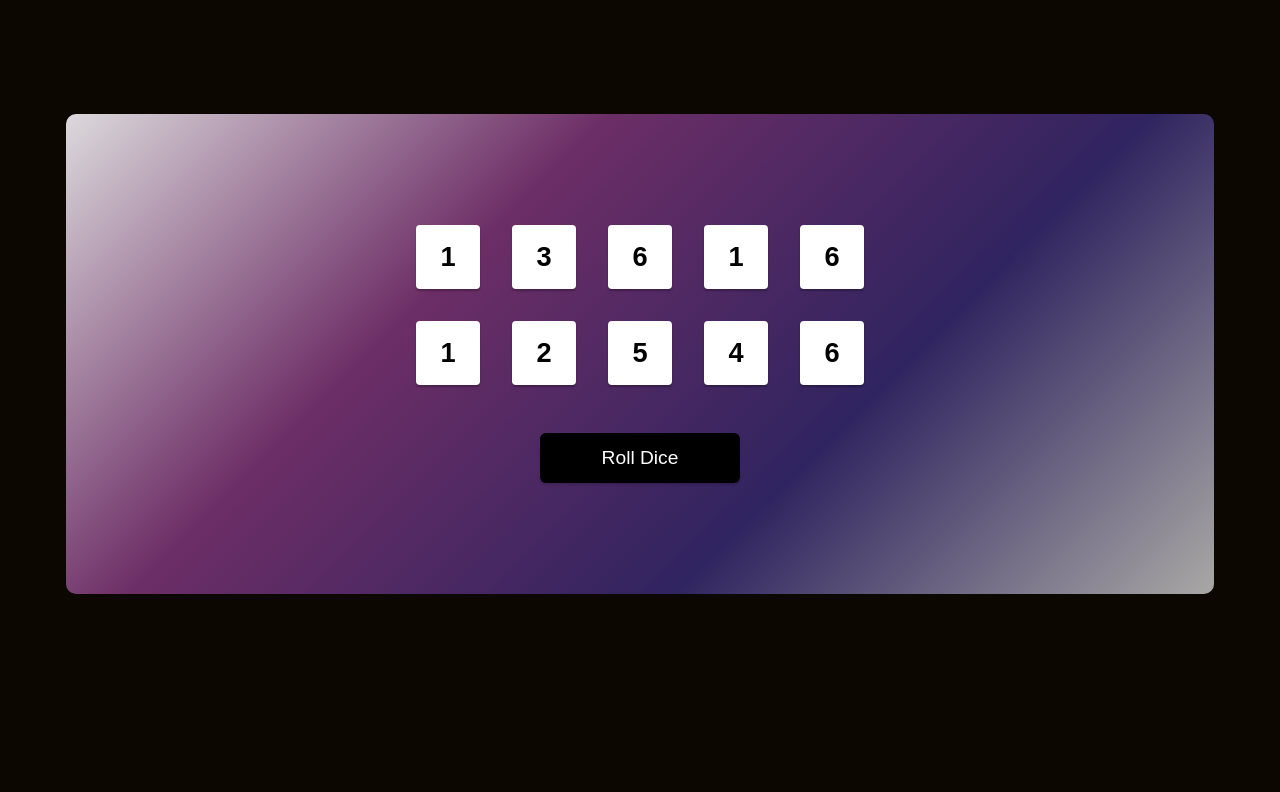
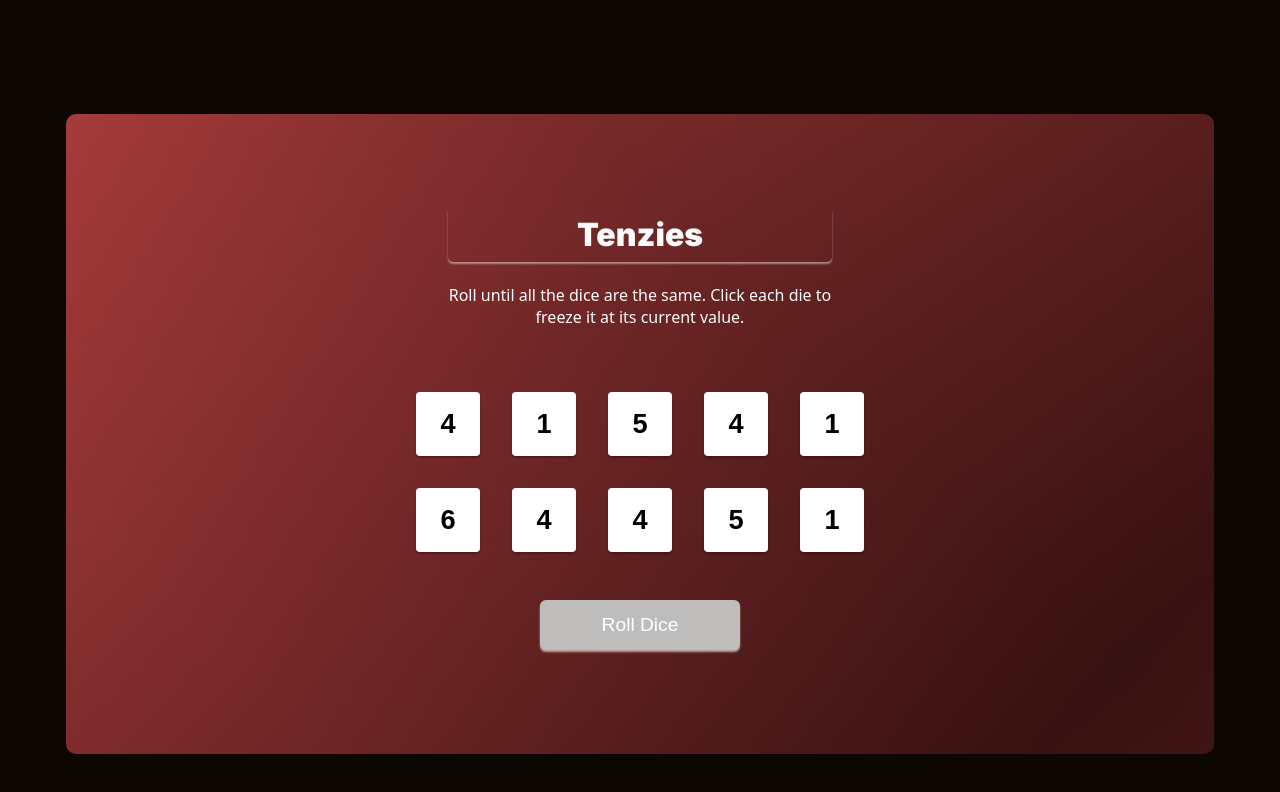
Before and after one commit to hrh4real/Tenzies, a React (Vite) app: page / in a window 1280 px wide. Shown: the top 792 px of the page. Built offline with nearby package versions, Linux system fonts and the light colour scheme.

Commit message:
Add endgame and confetti

```diff
--- a/App.jsx
+++ b/App.jsx
@@ -1,31 +1,80 @@
-import React from "react";
-import { useState, useRef, useEffect } from "react";
+import React, { useState, useEffect } from "react";
 import Dice from "./src/components/Dice";
+import { nanoid } from "nanoid";
+import Confetti from "react-confetti";
 
 export default function App() {
-    const [numbers, setNumbers] = useState(RANDOM_NUMBER())
-    function RANDOM_NUMBER () {
-        return new Array(10)
-            .fill(0)
-            .map(() => ({
-                value: Math.ceil(Math.random() * 6),
-                isHeld: false
-            }))
+    const [numbers, setNumbers] = useState(generateNumbers());
+    const [rollCount, setRollCount] = useState(0);
+    const [gameWon, setGameWon] = useState(false);
+    const [windowSize, setWindowSize] = useState({ width: window.innerWidth, height: window.innerHeight })
+
+    function generateNumbers() {
+        return Array.from({ length: 10 }, () => ({
+            value: Math.ceil(Math.random() * 6),
+            isHeld: false,
+            id: nanoid()
+        }));
     }
+
     function rollDice() {
-        setNumbers(RANDOM_NUMBER())
+        if (gameWon) {
+            setNumbers(generateNumbers());  // Reset game
+            setRollCount(0);
+            setGameWon(false);
+        } else {
+            setNumbers(prevNum => prevNum.map(num =>
+                num.isHeld ? num : { ...num, value: Math.ceil(Math.random() * 6) }
+            ));
+            setRollCount(prev => prev + 1);
+        }
     }
+
+    function hold(id) {
+        setNumbers(prevNum => prevNum.map(num =>
+            num.id === id ? { ...num, isHeld: !num.isHeld } : num
+        ));
+    }
+
+    useEffect(() => {
+        const allHeld = numbers.every(num => num.isHeld);
+        const allSameVal = numbers.every(num => num.value === numbers[0].value);
+
+        if (allHeld || allSameVal) {
+            setGameWon(true);
+        }
+    }, [numbers]);
+
+    useEffect(() => {
+        function handleConfetti() {
+            setWindowSize({width: window.innerWidth, height: window.innerHeight})
+        };
+        window.addEventListener("resize", handleConfetti)
+        return () => window.removeEventListener("resize", handleConfetti)
+    }, [])
+
     return (
-            <main>
-                <div className="dice-container">
-                {numbers.map((num, index) => <Dice key={num.index} value={num.value} />)}
+        <main>
+            {gameWon && <Confetti height={windowSize.height} width={windowSize.width} />}
+            {gameWon ? (
+                <div className="game-won">
+                    <h1>🎉 You Won in {rollCount} Rolls! 🎉</h1>
+                    <button onClick={rollDice} className="roll-dice">Play Again</button>
                 </div>
-                <button
-                    onClick={rollDice}
-                    className="roll-dice"
-                >
-                    Roll Dice
-                </button>
-            </main>
-    )
+            ) : (
+                <>
+                    <div className="heading-container">
+                        <h1>Tenzies</h1>
+                        <p>Roll until all the dice are the same. Click each die to freeze it at its current value.</p>
+                    </div>
+                    <div className="dice-container">
+                        {numbers.map(num => (
+                            <Dice key={num.id} value={num.value} isHeld={num.isHeld} hold={() => hold(num.id)} />
+                        ))}
+                    </div>
+                    <button onClick={rollDice} className="roll-dice">Roll Dice</button>
+                </>
+            )}
+        </main>
+    );
 }
--- a/index.css
+++ b/index.css
@@ -1,5 +1,17 @@
 * {
     box-sizing: border-box;
+}
+
+@keyframes purpleFlow {
+    0% {
+        background-position: 0% 50%, 0% 0%, 0% 0%;
+    }
+    50% {
+        background-position: 100% 50%, 0% 0%, 100% 100%;
+    }
+    100% {
+        background-position: 0% 50%, 0% 0%, 0% 0%;
+    }
 }
 
 body {
@@ -16,8 +28,8 @@ body {
 div#root {
     height: 100%;
     width: 100%;
-    max-height: 30rem;
-    max-height: 30rem;
+    max-height: 40rem;
+    max-height: 40rem;
 }
 
 main {
@@ -25,7 +37,32 @@ main {
     padding: 2rem;
     text-align: center;
     height: 100%;
-    background: linear-gradient(135deg, #dcd9dc, rgba(222, 91, 222, 0.46), rgba(91, 70, 209, 0.46), rgba(254, 254, 254, 0.65));
+    /* background: linear-gradient(135deg, #dcd9dc, rgba(222, 91, 222, 0.46), rgba(91, 70, 209, 0.46), rgba(254, 254, 254, 0.65)); */
+    background:
+    linear-gradient(135deg,
+        #ab3c3c 0%,
+        #3d1313 30%,
+        #802b2b 50%,
+        #2d0b0b 70%,
+        #902626 100%
+    ),
+    radial-gradient(
+        circle at top left,
+        rgba(255, 255, 255, 0.8) 0%,
+        rgba(255, 255, 255, 0.1) 20%,
+        transparent 60%
+    ),
+    linear-gradient(45deg,
+        rgba(255, 255, 255, 0.1) 0%,
+        rgba(255, 255, 255, 0.05) 25%,
+        rgba(0, 0, 0, 0.1) 50%,
+        rgba(255, 255, 255, 0.05) 75%,
+        rgba(255, 255, 255, 0.1) 100%
+    );
+    background-blend-mode: multiply, soft-light, normal;
+    background-size: 300% 300%, 100% 100%, 200% 200%;
+    /* animation: purpleFlow 20s ease infinite; */
+
     border-radius: 10px;
     display: flex;
     justify-content: center;
@@ -69,15 +106,38 @@ button.roll-dice {
     width: 200px;
     border: none;
     border-radius: 6px;
-    background-color: #000000;
+    background-color: #bfbcbc;
     color: white;
     font-size: 1.2rem;
     margin-top: 3rem;
     cursor: pointer;
-    box-shadow: 0px 2px 2px rgba(17, 0, 0, 0.16);
+    box-shadow: 0px 2px 2px rgba(255, 252, 252, 0.6);
 }
 
 button.roll-dice:hover {
     transform: scale(1.08);
     transition: all 0.13s ease-in
 }
+
+/* button.hold-button {
+    background: linear-gradient(135deg, rgb(249, 255, 255), rgba(1, 226, 53, 0.9));
+} */
+
+.heading-container {
+    margin-top: -2rem;
+    margin-bottom: 3rem;
+}
+
+main > div > h1 {
+    color: rgb(252, 252, 252);
+    font-weight: 900;
+    box-shadow: 0px 2px 2px rgba(255, 252, 252, 0.459);
+    border-radius: 5px;
+    padding: 0.5rem;
+}
+
+main > div > p {
+    max-width: 24rem;
+    color: rgb(252, 252, 252);
+    font-family:system-ui, -apple-system, BlinkMacSystemFont, 'Segoe UI', Roboto, Oxygen, Ubuntu, Cantarell, 'Open Sans', 'Helvetica Neue', sans-serif;
+}
--- a/src/components/Dice.jsx
+++ b/src/components/Dice.jsx
@@ -1,9 +1,16 @@
 import React from "react";
 
 export default function Dice(props) {
+    const styles = {
+        background: props.isHeld ? "linear-gradient(135deg, rgb(249, 255, 255), rgba(1, 226, 53, 0.9))" : "white"
+    }
     return (
-            <button>
-                {props.value}
-            </button>
+        <button
+            // className={props.isHeld ? "hold-button" : ""}
+            style={styles}
+            onClick={props.hold}
+        >
+            {props.value}
+        </button>
     )
 }
```
Also changed, not shown: package.json (+6 -4 lines), 1 other file (tests, documents, lock files or other folders).
